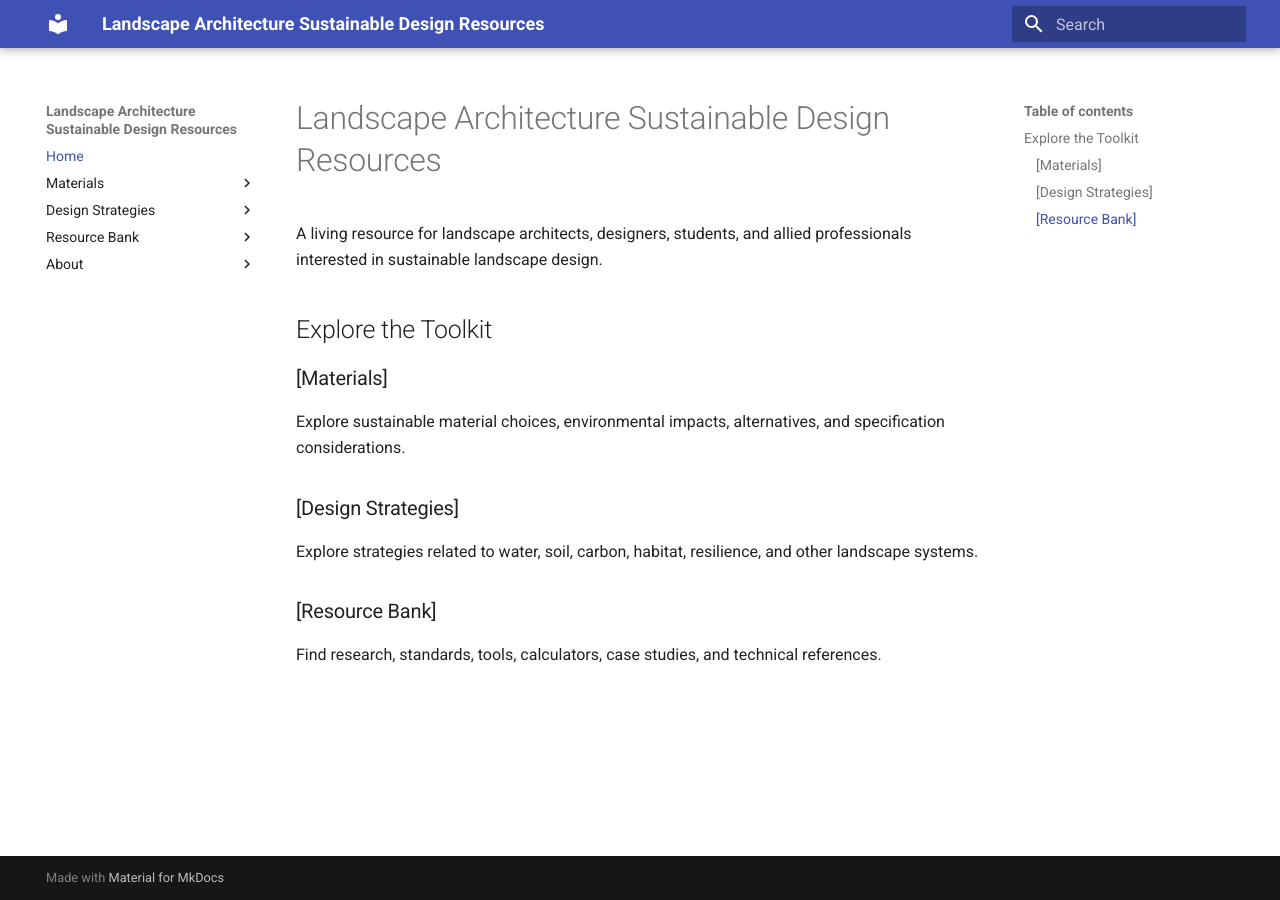
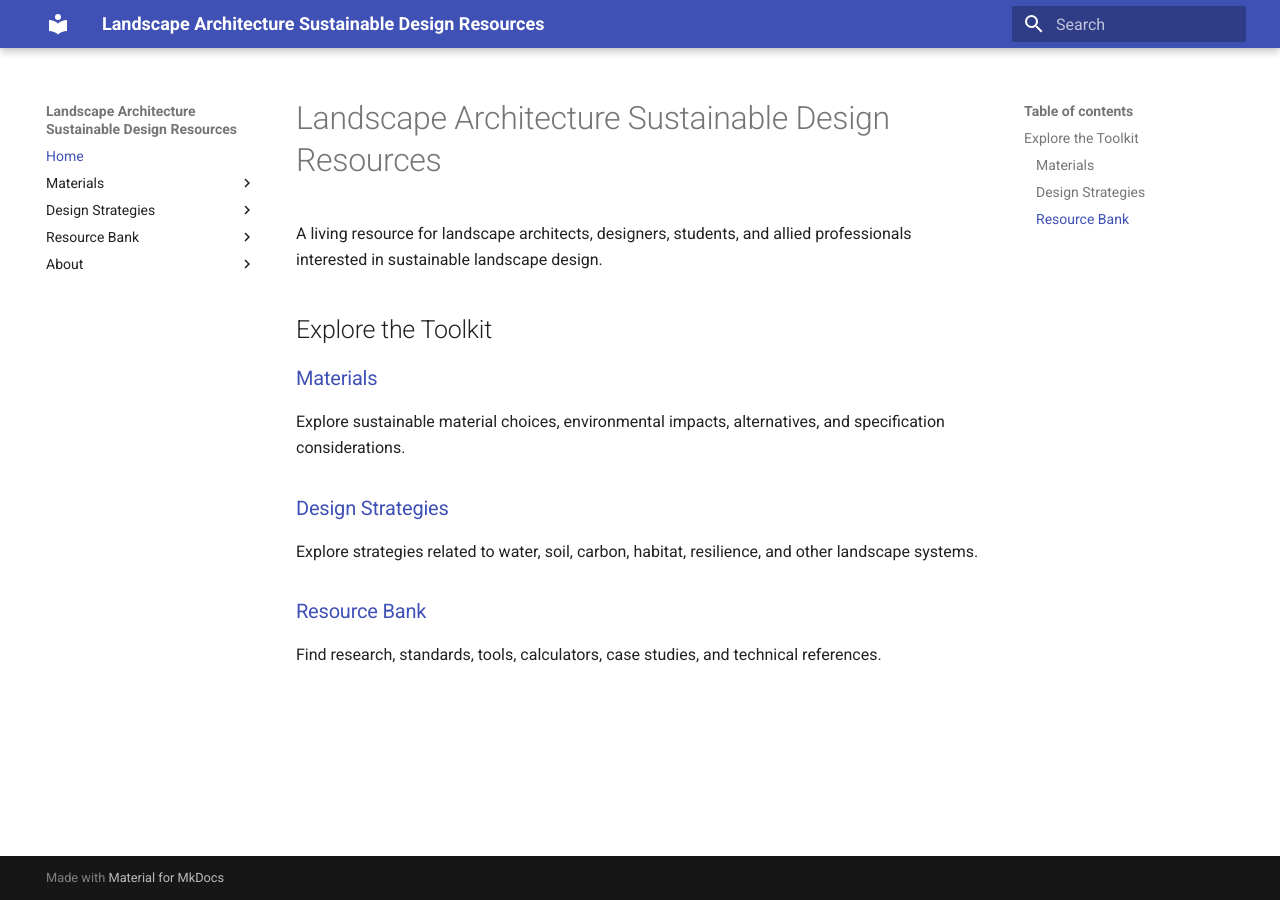
Before and after one commit to josee-jpg/Landscape-Architecture-Sustainable-Design-Technical-Resources, an MkDocs documentation site: the page built from docs/index.md, in a window 1280 px wide. Built offline with MkDocs 1.6.1 and Material for MkDocs 9.7.7, drawn with Linux system fonts in a browser that asks for light colours; part of the change alters nothing that is shown.

```diff
--- a/docs/index.md
+++ b/docs/index.md
@@ -4,14 +4,14 @@ A living resource for landscape architects, designers, students, and allied prof
 
 ## Explore the Toolkit
 
-### [Materials]
+### [Materials](materials/index.md)
 
 Explore sustainable material choices, environmental impacts, alternatives, and specification considerations.
 
-### [Design Strategies]
+### [Design Strategies](design-strategies/index.md)
 
 Explore strategies related to water, soil, carbon, habitat, resilience, and other landscape systems.
 
-### [Resource Bank]
+### [Resource Bank](resources/index.md)
 
 Find research, standards, tools, calculators, case studies, and technical references.
```
